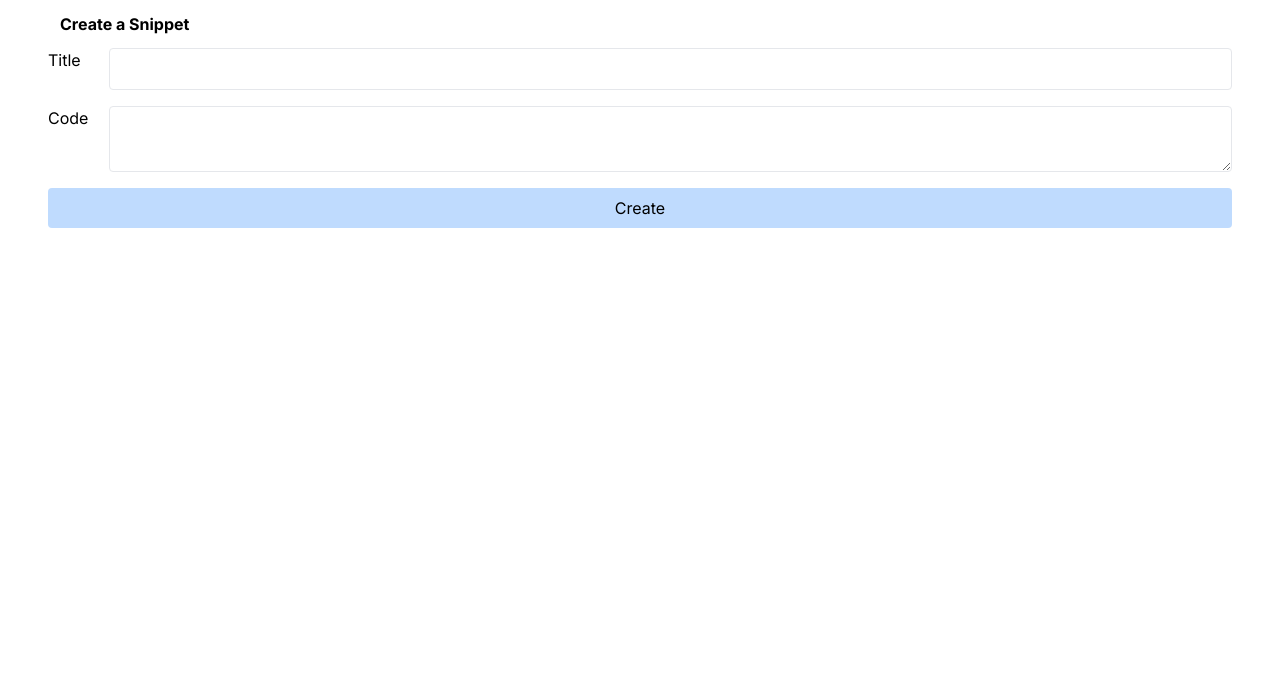
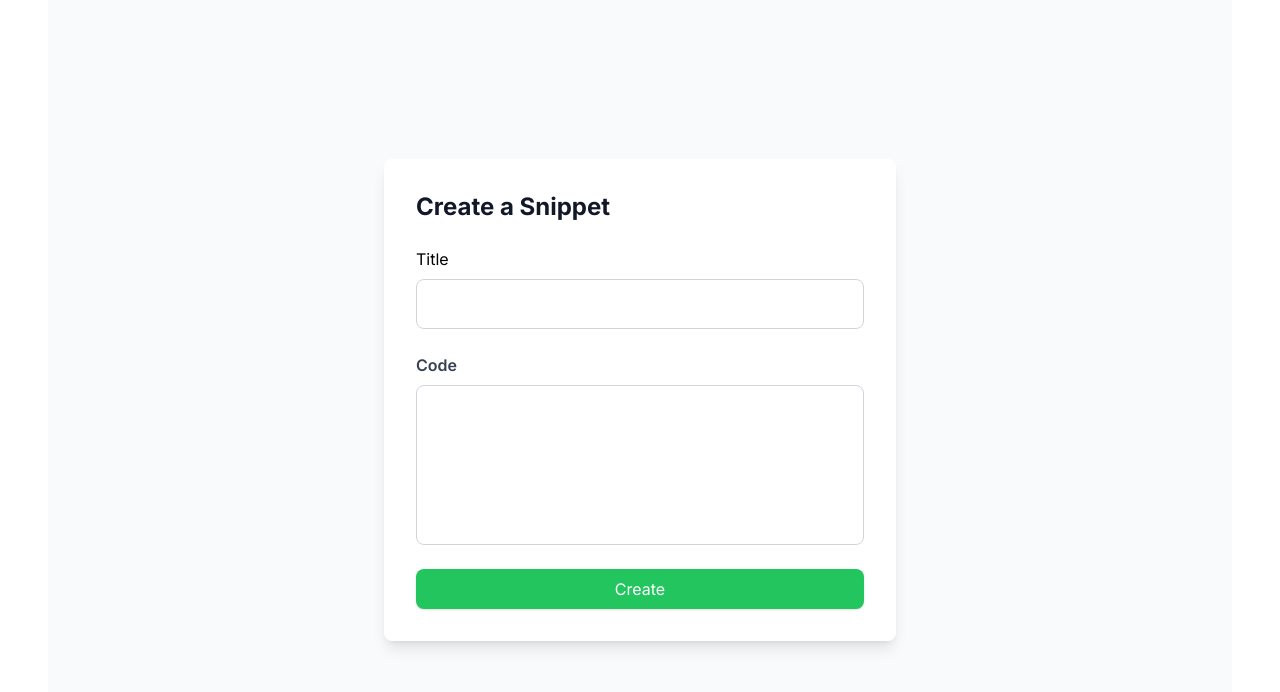
Before and after one commit to kuldeepSingh102/Ascendiya, a Next.js app: page /snippets/new in a window 1280 px wide. Shown: the top 692 px of the page. Built offline with nearby package versions, Linux system fonts and the light colour scheme.

Commit message:
more styling

```diff
--- a/src/app/snippets/new/page.tsx
+++ b/src/app/snippets/new/page.tsx
@@ -10,41 +10,50 @@ export default function SnippetCreatePage() {
   });
 
   return (
-    <form action={action}>
-      <h3 className="font-bold m-3">Create a Snippet</h3>
-      <div className="flex flex-col gap-4">
-        <div className="flex gap-4">
+    <div className="min-h-screen flex items-center justify-center bg-gray-50 p-6">
+      <form
+        action={action}
+        className="w-full max-w-lg bg-white p-8 rounded-lg shadow-lg"
+      >
+        <h3 className="text-2xl font-bold mb-6 text-gray-900">
+          Create a Snippet
+        </h3>
+        <div className="flex flex-col gap-6">
+          <div className="flex flex-col gap-2">
             <label className="w-12" htmlFor="title">
               Title
             </label>
             <input
               name="title"
-            className="border rounded p-2 w-full"
+              className="border border-gray-300 rounded-lg p-3 w-full focus:outline-none focus:ring-2 focus:ring-blue-500"
               id="title"
             />
           </div>
-
-        <div className="flex gap-4">
-          <label className="w-12" htmlFor="code">
+          <div className="flex flex-col gap-2">
+            <label className="text-gray-700 font-semibold" htmlFor="code">
               Code
             </label>
             <textarea
               name="code"
-            className="border rounded p-2 w-full"
+              className="border border-gray-300 rounded-lg p-3 w-full h-40 resize-none focus:outline-none focus:ring-2 focus:ring-blue-500"
               id="code"
             />
           </div>
 
           {formState.message ? (
-          <div className="my-2 p-2 bg-red-200 border rounded border-red-400">
+            <div className="my-2 p-4 bg-red-100 border border-red-300 rounded-lg text-red-700">
               {formState.message}
             </div>
           ) : null}
 
-        <button type="submit" className="rounded p-2 bg-blue-200">
+          <button
+            type="submit"
+            className="px-4 py-2 bg-green-500 text-white rounded-lg shadow hover:bg-green-800 transition"
+          >
             Create
           </button>
         </div>
       </form>
+    </div>
   );
 }
```
Lines whose indentation alone changed are shown as unchanged.
